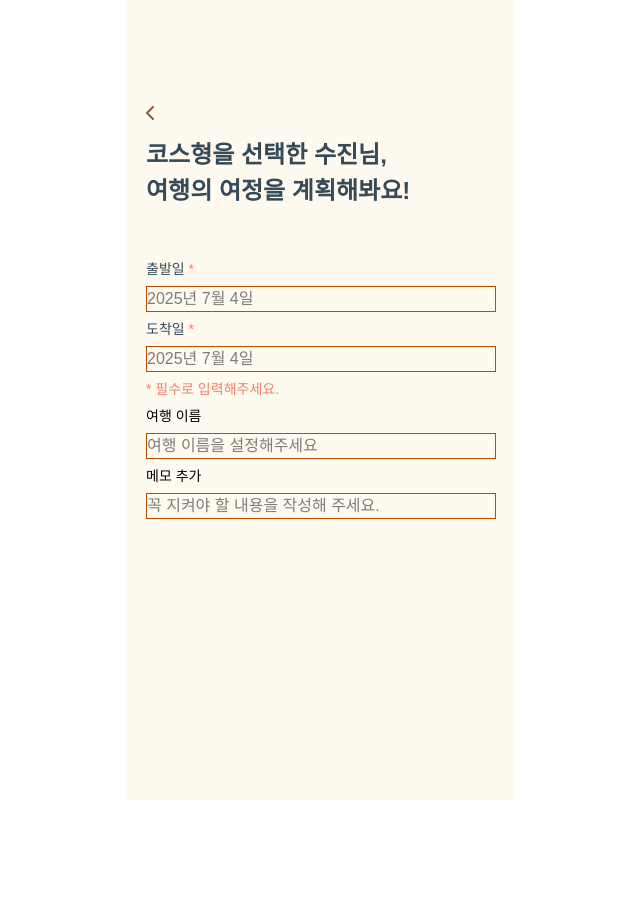
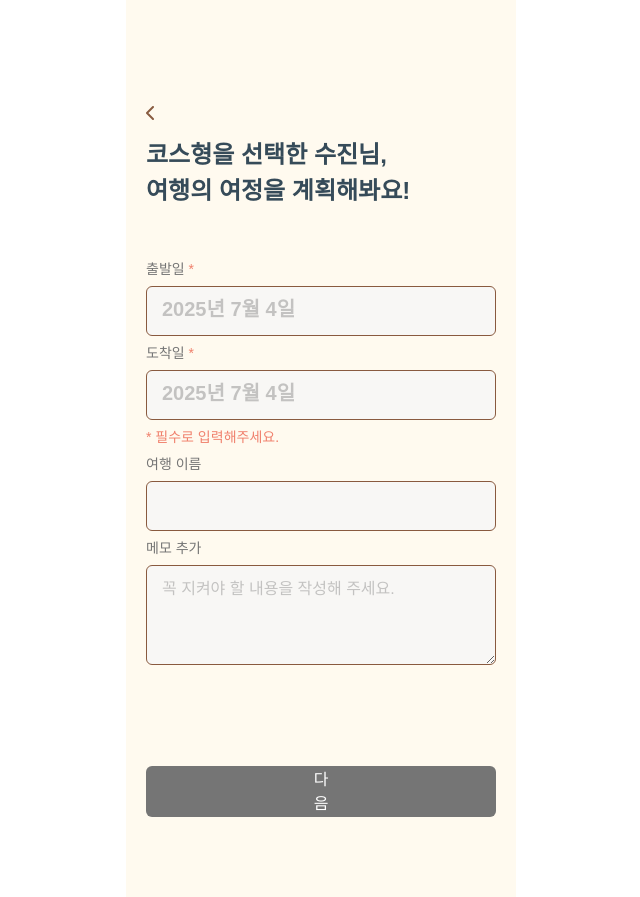
Before and after one commit to ccconac/JECT-4-client, a React (Vite) app: page /create-travel-linear in a window 1280 px wide. Shown: the whole page, without its empty margins (319-959 px from the left). Before the commit the page ends 800 px from the top, so only its background shows below. Built offline with nearby package versions, Linux system fonts and the light colour scheme; a web font is replaced by a local one.

Commit message:
design, feat: 여행 설정(선형) 최종 디자인 구현 및 컴포넌트 분리

```diff
--- a/src/pages/setup/setTravelGoal/createTravel/CreateTravelLinearForm.tsx
+++ b/src/pages/setup/setTravelGoal/createTravel/CreateTravelLinearForm.tsx
@@ -4,7 +4,7 @@ import SetTravelNameInput from './SetTravelNameInput';
 
 const CreateTravelLinearForm = () => {
     return (
-        <main className="mt-[46px] flex flex-col gap-[7px]">
+        <form className="mt-[46px] flex flex-col gap-[7px]">
             <SetTravelDateInput labelName="출발일" />
             <SetTravelDateInput labelName="도착일" />
             <span className="text-point1 text-small">
@@ -12,7 +12,14 @@ const CreateTravelLinearForm = () => {
             </span>
             <SetTravelNameInput />
             <SetTravelMemoInput />
-        </main>
+
+            <button
+                className="bg-text-min mx-auto mt-[94px] flex h-[51px] w-[350px] cursor-pointer flex-row items-center justify-center gap-[10px] rounded-md px-[161px] py-4 font-medium text-white"
+                type="submit"
+            >
+                다음
+            </button>
+        </form>
     );
 };
 
--- a/src/pages/setup/setTravelGoal/createTravel/SetTravelDateInput.tsx
+++ b/src/pages/setup/setTravelGoal/createTravel/SetTravelDateInput.tsx
@@ -5,13 +5,14 @@ interface SetTravelDateInputProps {
 const SetTravelDateInput = ({ labelName }: SetTravelDateInputProps) => {
     return (
         <div className="flex flex-col gap-[7px]">
-            <label className="text-small text-secondary">
+            <label className="text-small text-secondary text-text-min">
                 {labelName}
                 <span className="text-point1"> *</span>
             </label>
             <input
-                className="border border-amber-700"
+                className="placeholder:text-subtitle placeholder:text-text-min border-input-sub bg-input-focus h-[50px] rounded-md border py-2.5 pl-[15px] placeholder:opacity-40"
                 placeholder="2025년 7월 4일"
+                disabled
             />
         </div>
     );
--- a/src/pages/setup/setTravelGoal/createTravel/SetTravelMemoInput.tsx
+++ b/src/pages/setup/setTravelGoal/createTravel/SetTravelMemoInput.tsx
@@ -1,10 +1,10 @@
 const SetTravelMemoInput = () => {
     return (
         <div className="flex flex-col gap-[7px]">
-            <label className="text-small">메모 추가</label>
-            <input
+            <label className="text-small text-text-min">메모 추가</label>
+            <textarea
                 placeholder="꼭 지켜야 할 내용을 작성해 주세요. "
-                className="border border-amber-700"
+                className="text-text-sub text-body placeholder:text-body placeholder:text-text-min border-input-sub bg-input-focus h-25 rounded-md border pt-[11px] pl-[15px] placeholder:opacity-40"
             />
         </div>
     );
--- a/src/pages/setup/setTravelGoal/createTravel/SetTravelNameInput.tsx
+++ b/src/pages/setup/setTravelGoal/createTravel/SetTravelNameInput.tsx
@@ -1,11 +1,8 @@
 const SetTravelNameInput = () => {
     return (
         <div className="flex flex-col gap-[7px]">
-            <label className="text-small">여행 이름</label>
-            <input
-                placeholder="여행 이름을 설정해주세요"
-                className="border border-amber-700"
-            />
+            <label className="text-small text-text-min">여행 이름</label>
+            <input className="text-subtitle text-text-sub text-placeholder:text-subtitle placeholder:text-text-min border-input-sub bg-input-focus h-[50px] rounded-md border py-2.5 pl-[15px] placeholder:opacity-40" />
         </div>
     );
 };
--- a/src/pages/setup/setTravelGoal/createTravel/index.tsx
+++ b/src/pages/setup/setTravelGoal/createTravel/index.tsx
@@ -6,7 +6,7 @@ import CreateTravelLinearForm from './CreateTravelLinearForm';
 const CreateTravelPage = () => {
     const userName = '수진';
     return (
-        <div className="pt-[106px]">
+        <div className="pt-[106px] pb-20">
             <SetTravelHeader
                 title={
                     <>
```
